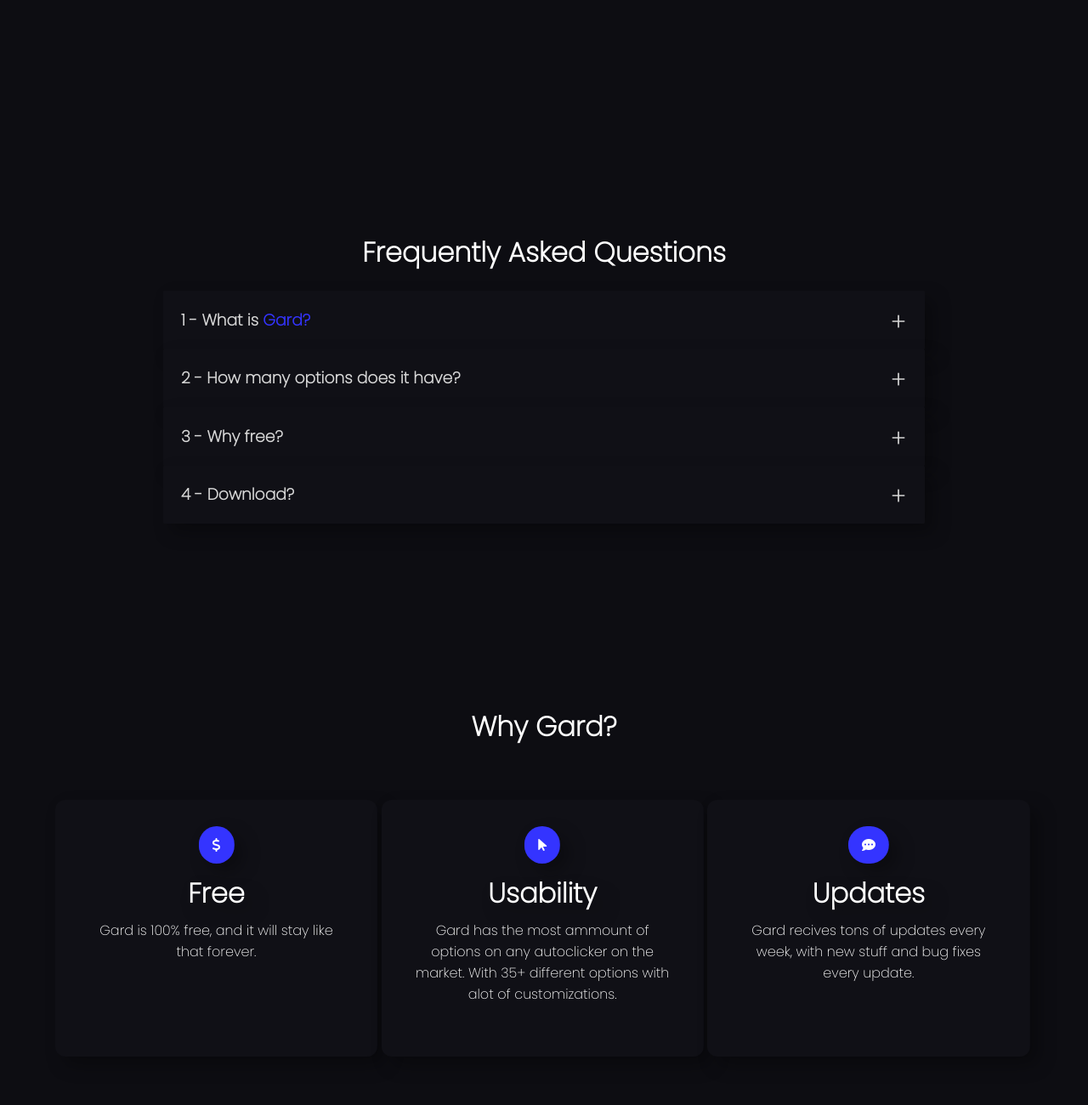
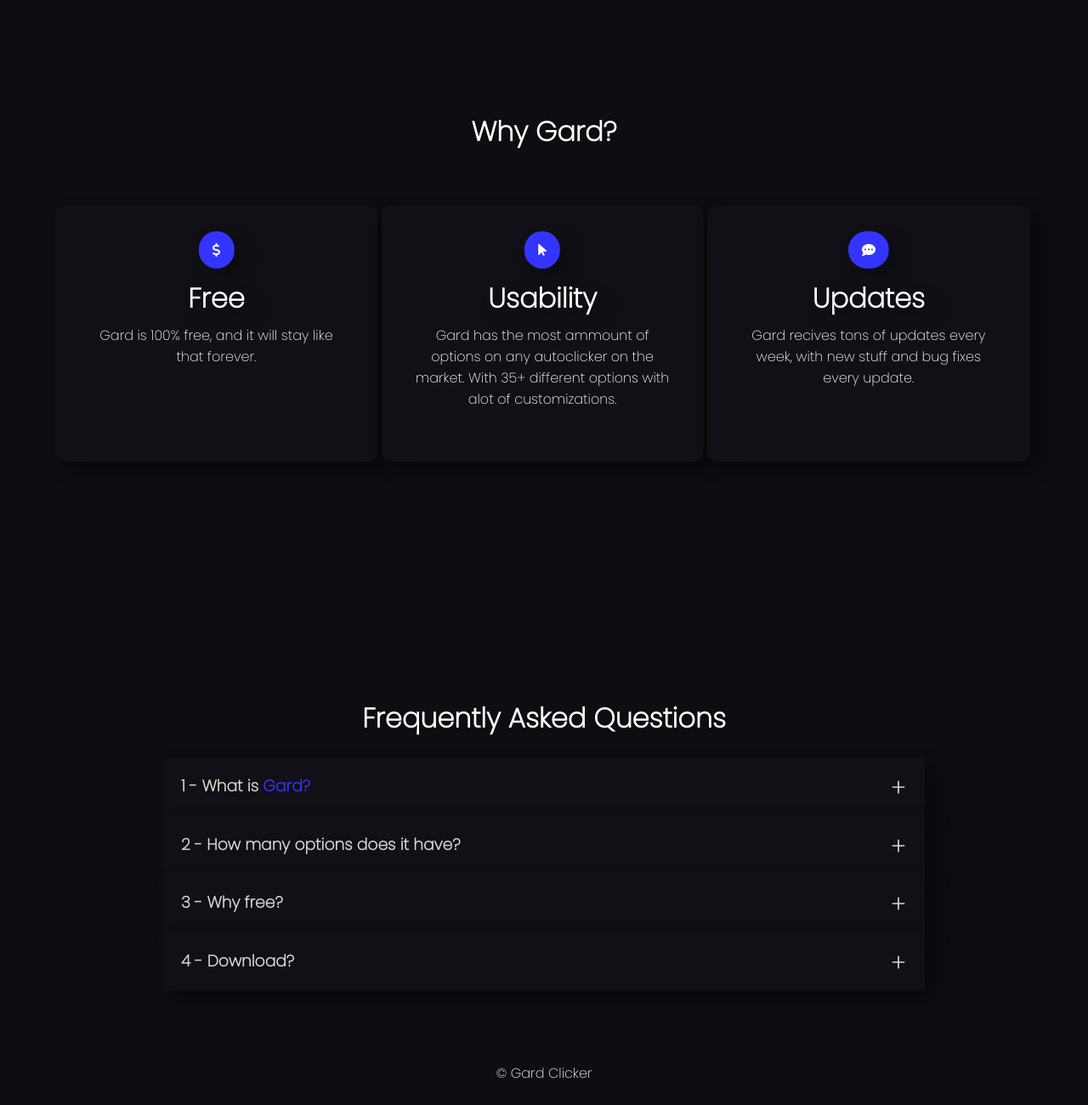
Before and after one commit to GardClicker/gard-clicker, a plain HTML site: page index.html in a window 1280 px wide. Shown: the part 780-2080 px from the top of the page at 85% size. Drawn offline with Linux system fonts and the light colour scheme; a script that the page names is missing.

Commit message:
why above faq yes yes

```diff
--- a/index.html
+++ b/index.html
@@ -28,6 +28,24 @@
         <p>Defeat your opponents with ease using the new modern auto-clicker. <br><span style="color: #3434FF; font-weight: 600;">Gard is the next big thing.</span></p>
         <a href="discord.html" target="_blank"><button class="discord-btn"><span style="color: #FFFFFF; font-weight: 600;">Discord</span></button></a>
         <img class="gui" src="images/gui.png">
+    </div>
+    <div class="why">
+        <h1>Why Gard?</h1>
+        <div class="box">
+            <i class="fa-solid fa-dollar-sign"></i>
+            <h1 class="somerandomnamecuzihavenoideahowtonameit">Free</h1>
+            <p class="bottomtext">Gard is 100% free, and it will stay like that forever.</p>
+        </div>
+        <div class="box">
+            <i class="fa-solid fa-arrow-pointer"></i>
+            <h1 class="somerandomnamecuzihavenoideahowtonameit">Usability</h1>
+            <p class="bottomtext">Gard has the most ammount of options on any autoclicker on the market. With 35+ different options with alot of customizations.</p>
+        </div>
+        <div class="box">
+            <i class="fa-solid fa-comment-dots"></i>
+            <h1 class="somerandomnamecuzihavenoideahowtonameit">Updates</h1>
+            <p class="bottomtext">Gard recives tons of updates every week, with new stuff and bug fixes every update.</p>
+        </div>
     </div>
     <div class="section">
         <h1 class="faqtitle">Frequently Asked Questions</h1>
@@ -80,24 +98,6 @@
             </div>
         </div>
     </div>
-    <div class="why">
-        <h1>Why Gard?</h1>
-        <div class="box">
-            <i class="fa-solid fa-dollar-sign"></i>
-            <h1 class="somerandomnamecuzihavenoideahowtonameit">Free</h1>
-            <p class="bottomtext">Gard is 100% free, and it will stay like that forever.</p>
-        </div>
-        <div class="box">
-            <i class="fa-solid fa-arrow-pointer"></i>
-            <h1 class="somerandomnamecuzihavenoideahowtonameit">Usability</h1>
-            <p class="bottomtext">Gard has the most ammount of options on any autoclicker on the market. With 35+ different options with alot of customizations.</p>
-        </div>
-        <div class="box">
-            <i class="fa-solid fa-comment-dots"></i>
-            <h1 class="somerandomnamecuzihavenoideahowtonameit">Updates</h1>
-            <p class="bottomtext">Gard recives tons of updates every week, with new stuff and bug fixes every update.</p>
-        </div>
-    </div>
     <footer>
         <p>© Gard Clicker</p>
     </footer>
--- a/style.css
+++ b/style.css
@@ -111,7 +111,7 @@
 
 .section{
     padding-bottom: 80px;
-    margin-top: 320px;
+    margin-top: 250px;
     width: 70%;
     position: absolute;
     left: 50%;
@@ -126,7 +126,7 @@
     filter: drop-shadow(10px 10px 10px rgba(0,0,0,0.3));
 }
 
-.faq:hover{
+.faqquestion:hover{
     cursor: pointer;
 }
 
@@ -178,7 +178,7 @@
 }
 
 .why{
-    margin-top: 900px;
+    margin-top: 200px;
 }
 
 .why h1{
@@ -230,16 +230,13 @@
 }
 
 footer{
-    margin-top: 150px;
-    display: block;
     text-align: center;
     height: 40px;
     width: 100%;
+    display: block;
+    margin-top: 700px;
 }
 
-footer p{
-    display: inline;
-}
 
 .changelogcointainer{
     width: 50%;
@@ -410,6 +407,10 @@
         transform: translateY(-50%);
     }
     .why{
-        margin-top: 1000px;
+        margin-top: 200px;
+    }
+
+    footer{
+        margin-top: 950px;
     }
 }
```
